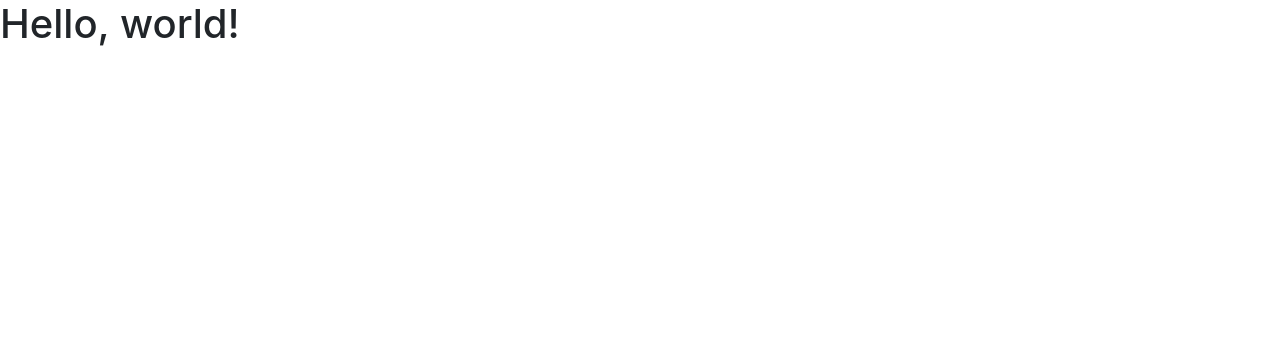
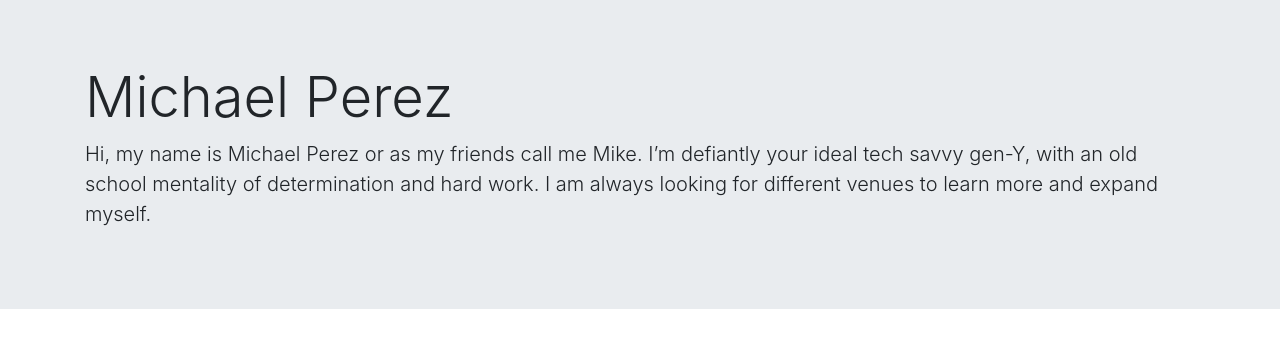
Before and after one commit to mp18red/mp18red.github.io, a plain HTML site: page index.html in a window 1280 px wide. Drawn offline with nearby package versions, Linux system fonts and the light colour scheme.

Commit message:
add jumbotron to home page

```diff
--- a/index.html
+++ b/index.html
@@ -11,7 +11,16 @@
     <title>Hello, world!</title>
   </head>
   <body>
-    <h1>Hello, world!</h1>
+    <div class="jumbotron jumbotron-fluid">
+  <div class="container">
+    <h1 class="display-4">Michael Perez</h1>
+    <p class="lead">Hi, my name is Michael Perez or as my friends call me Mike. I’m defiantly your ideal tech savvy gen-Y, with an old school mentality of determination and hard work. I am always looking for different venues to learn more and expand myself.</p>
+  </div>
+</div>
+
+
+
+
 
     <!-- Optional JavaScript -->
     <!-- jQuery first, then Popper.js, then Bootstrap JS -->
```
